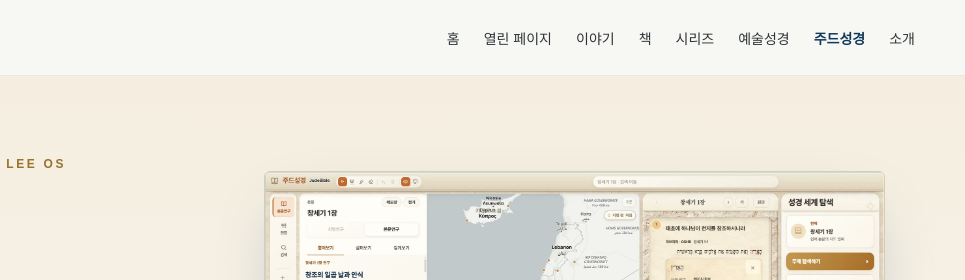
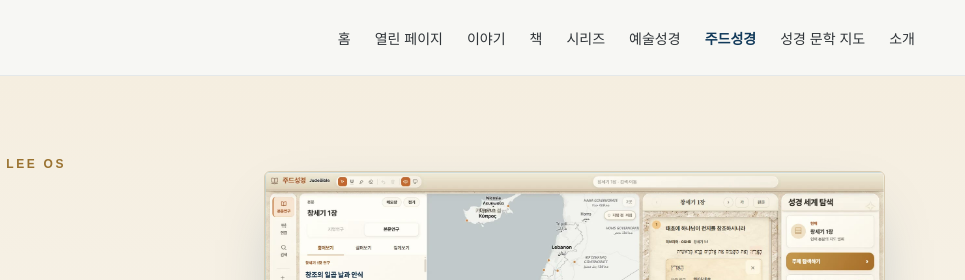
Before and after one commit to biwon7796-png/malsum-forest-site, a plain HTML site: page judebible/index.html in a window 1280 px wide. Shown: the top 280 px of the page, 315-1280 px from the left. Drawn offline with Linux system fonts and the light colour scheme.

Commit message:
Keep Bible Literary Map in navigation on judebible/index.html

```diff
--- a/judebible/index.html
+++ b/judebible/index.html
@@ -28,7 +28,7 @@
 </head>
 <body class="jb-page">
 <a class="skip" href="#main">본문으로 건너뛰기</a>
-<header class="site-header"><div class="site-header__wrap"><a class="site-wordmark" href="/#page-top" aria-label="말씀의 숲 홈"><img class="wordmark__ma" src="/favicon-48x48.png" alt="" width="48" height="48" aria-hidden="true"><b>말씀의 숲</b></a><nav class="site-nav" aria-label="주요 메뉴"><a href="/">홈</a><a href="/open-pages/">열린 페이지</a><a href="/stories/">이야기</a><a href="/books/">책</a><a href="/series/">시리즈</a><a href="/art-bible/">예술성경</a><a href="/judebible/" aria-current="page">주드성경</a><a href="/#about">소개</a></nav></div></header>
+<header class="site-header"><div class="site-header__wrap"><a class="site-wordmark" href="/#page-top" aria-label="말씀의 숲 홈"><img class="wordmark__ma" src="/favicon-48x48.png" alt="" width="48" height="48" aria-hidden="true"><b>말씀의 숲</b></a><nav class="site-nav" aria-label="주요 메뉴"><a href="/">홈</a><a href="/open-pages/">열린 페이지</a><a href="/stories/">이야기</a><a href="/books/">책</a><a href="/series/">시리즈</a><a href="/art-bible/">예술성경</a><a href="/judebible/" aria-current="page">주드성경</a><a href="/bible-literary-map/">성경 문학 지도</a><a href="/#about">소개</a></nav></div></header>
 
 <main id="main">
 
```
